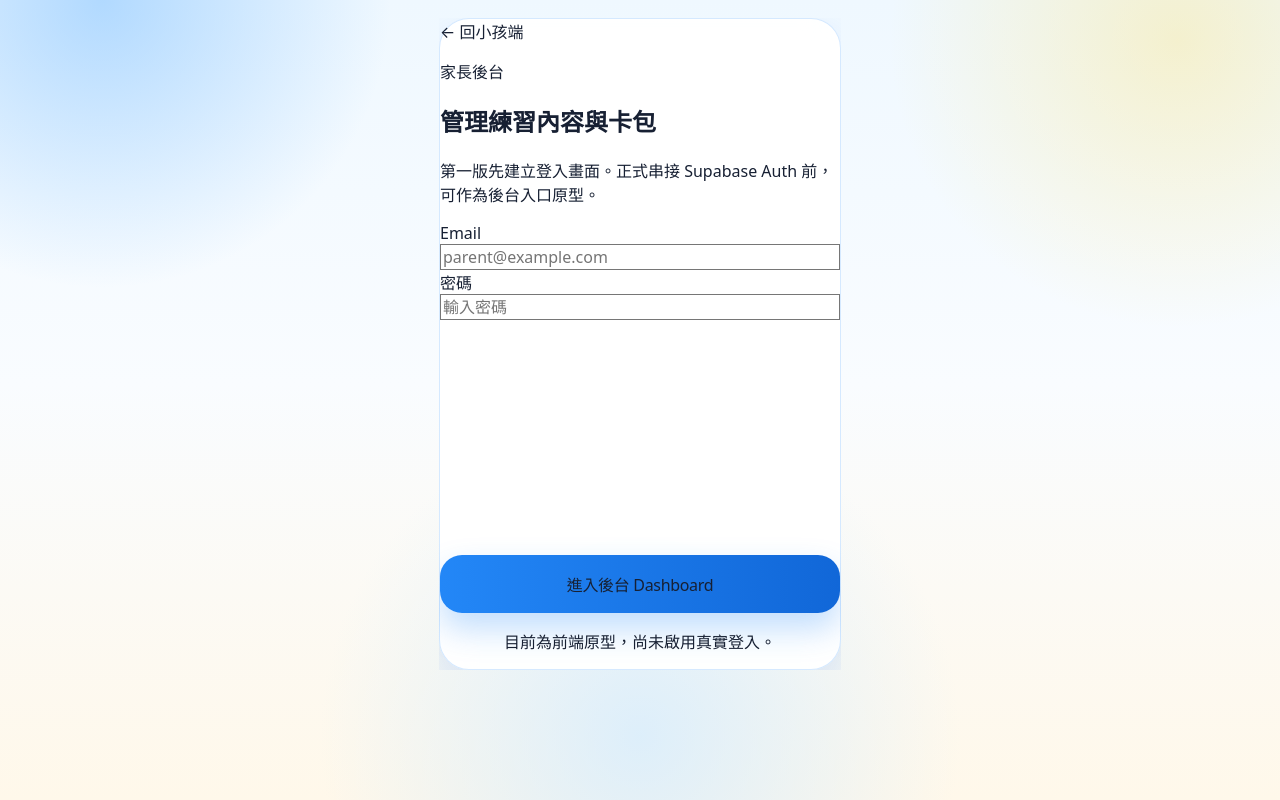
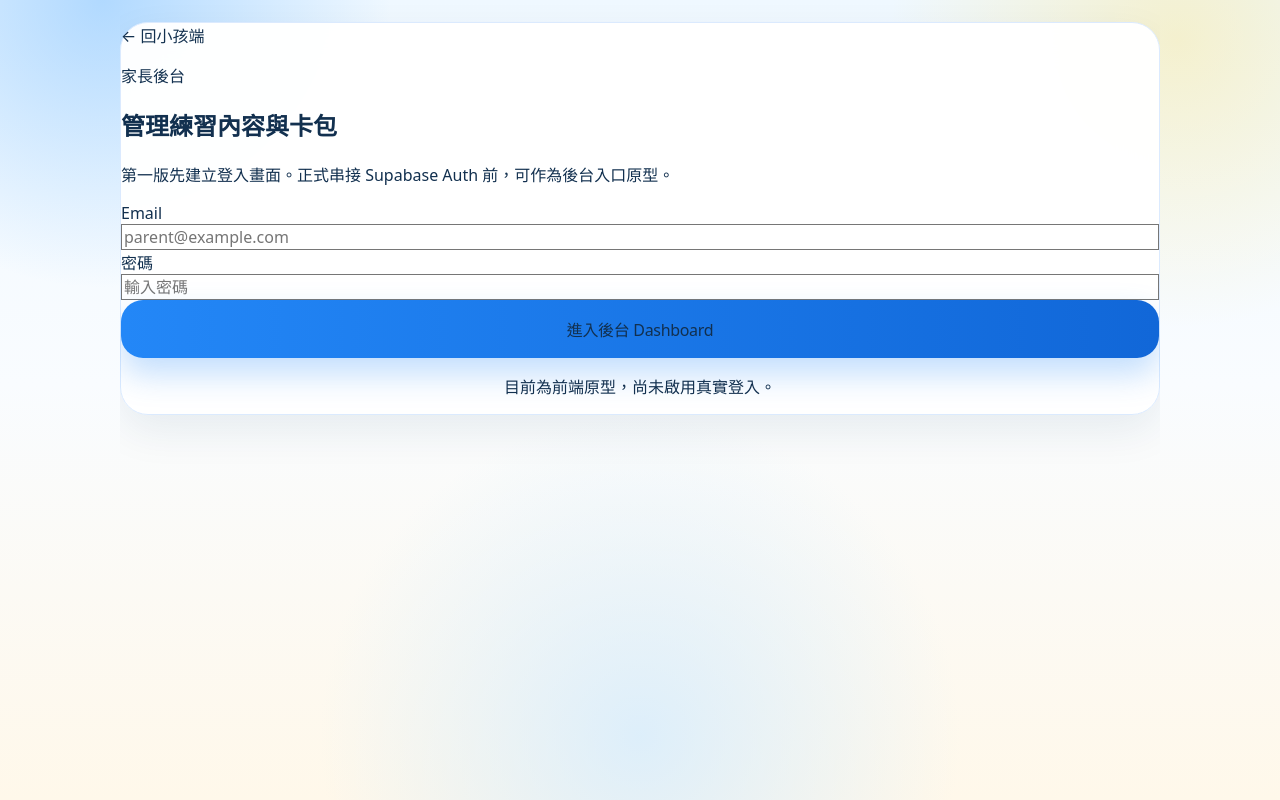
Before and after one commit to daisanity-svg/star-practice-pwa, a Next.js app: page /parent/login in a window 1280 px wide. Built offline with nearby package versions, Linux system fonts and the light colour scheme.

Commit message:
Polish parent admin UI

```diff
--- a/app/globals.css
+++ b/app/globals.css
@@ -12,6 +12,11 @@
   --yellow: #ffd95a;
   --mint: #dff8ef;
   --panel: rgba(255, 255, 255, 0.92);
+  --admin-bg: #f8fbff;
+  --admin-surface: #ffffff;
+  --admin-border: #dbeafe;
+  --admin-text: #12304f;
+  --admin-muted: #64748b;
 }
 
 * {
@@ -183,6 +188,43 @@ a[aria-disabled='true'] {
     linear-gradient(145deg, #dbeafe 0%, #f6fbff 55%, #fff2b7 100%);
 }
 
+.admin-shell {
+  width: min(100% - 24px, 1040px);
+  min-height: 100dvh;
+  margin: 0 auto;
+  overflow-x: hidden;
+  padding: max(22px, calc(env(safe-area-inset-top) + 12px)) 0 max(48px, calc(env(safe-area-inset-bottom) + 34px));
+  color: var(--admin-text);
+}
+
+.admin-shell .kid-card,
+.admin-shell .kid-card-strong {
+  border: 1px solid var(--admin-border);
+  border-radius: 28px;
+  background: rgba(255, 255, 255, 0.97);
+  box-shadow: 0 16px 42px rgba(18, 48, 79, 0.08);
+}
+
+.admin-shell .kid-hero-blue {
+  background:
+    radial-gradient(circle at 88% 12%, rgba(255, 255, 255, 0.52), transparent 10rem),
+    linear-gradient(135deg, #f8fbff 0%, #eaf6ff 54%, #dbeafe 100%);
+  color: var(--admin-text);
+  box-shadow: 0 16px 42px rgba(18, 48, 79, 0.08);
+}
+
+.admin-shell input,
+.admin-shell textarea,
+.admin-shell select {
+  max-width: 100%;
+}
+
+.admin-shell input:focus,
+.admin-shell textarea:focus,
+.admin-shell select:focus {
+  box-shadow: 0 0 0 4px rgba(47, 140, 255, 0.14);
+}
+
 .answer-pop {
   animation: answer-pop 260ms ease-out;
 }
--- a/app/parent/dashboard/page.tsx
+++ b/app/parent/dashboard/page.tsx
@@ -1,6 +1,5 @@
 import Link from 'next/link';
 import type { Route } from 'next';
-import { PhoneFrame } from '@/components/PhoneFrame';
 import { dashboardStats } from '@/lib/demo-data';
 import { getActiveEvent, getRewardPackSummaries } from '@/lib/data/events';
 
@@ -26,7 +25,7 @@ export default async function ParentDashboardPage() {
   const remainingStock = packs.reduce((sum, pack) => sum + pack.remaining_stock, 0);
 
   return (
-    <PhoneFrame>
+    <main className="admin-shell safe-screen">
       <div className="mb-4 flex items-center justify-between">
         <Link href="/" className="rounded-full bg-white/80 px-4 py-3 text-base font-black text-slate-600 shadow-sm">
           ← 小孩端
@@ -82,6 +81,6 @@ export default async function ParentDashboardPage() {
           </Link>
         ))}
       </section>
-    </PhoneFrame>
+    </main>
   );
 }
--- a/app/parent/events/page.tsx
+++ b/app/parent/events/page.tsx
@@ -1,5 +1,4 @@
 import Link from 'next/link';
-import { PhoneFrame } from '@/components/PhoneFrame';
 import { createEvent, createRewardPack } from '@/lib/actions/events';
 import { getActiveEvent, getRewardPackSummaries } from '@/lib/data/events';
 
@@ -20,7 +19,7 @@ export default async function ParentEventsPage() {
   const [activeEvent, packs] = await Promise.all([getActiveEvent(), getRewardPackSummaries()]);
 
   return (
-    <PhoneFrame>
+    <main className="admin-shell safe-screen">
       <div className="mb-4 flex items-center justify-between">
         <Link href="/parent/dashboard" className="rounded-full bg-white/80 px-4 py-3 text-base font-black text-slate-600 shadow-sm">
           ← 後台
@@ -162,6 +161,6 @@ export default async function ParentEventsPage() {
           </div>
         ))}
       </section>
-    </PhoneFrame>
+    </main>
   );
 }
--- a/app/parent/learning/page.tsx
+++ b/app/parent/learning/page.tsx
@@ -1,5 +1,4 @@
 import Link from 'next/link';
-import { PhoneFrame } from '@/components/PhoneFrame';
 import { createLearningItem, createMemoryHook } from '@/lib/actions/learning';
 import { getLearningItems, getMemoryHooks } from '@/lib/data/learning';
 
@@ -28,7 +27,7 @@ export default async function ParentLearningPage() {
   const [items, hooks] = await Promise.all([getLearningItems(), getMemoryHooks()]);
 
   return (
-    <PhoneFrame>
+    <main className="admin-shell safe-screen">
       <div className="mb-4 flex items-center justify-between">
         <Link href="/parent/dashboard" className="rounded-full bg-white/80 px-4 py-3 text-base font-black text-slate-600 shadow-sm">
           ← 後台
@@ -167,6 +166,6 @@ export default async function ParentLearningPage() {
           );
         })}
       </section>
-    </PhoneFrame>
+    </main>
   );
 }
--- a/app/parent/login/page.tsx
+++ b/app/parent/login/page.tsx
@@ -1,10 +1,9 @@
 import Link from 'next/link';
 import { KidButton } from '@/components/KidButton';
-import { PhoneFrame } from '@/components/PhoneFrame';
 
 export default function ParentLoginPage() {
   return (
-    <PhoneFrame>
+    <main className="admin-shell safe-screen">
       <section className="kid-card flex flex-1 flex-col p-6">
         <Link href="/" className="mb-6 w-fit rounded-full bg-white/80 px-4 py-3 text-base font-black text-slate-600 shadow-sm">
           ← 回小孩端
@@ -34,6 +33,6 @@ export default function ParentLoginPage() {
           <p className="text-center text-sm font-semibold text-slate-500">目前為前端原型，尚未啟用真實登入。</p>
         </div>
       </section>
-    </PhoneFrame>
+    </main>
   );
 }
--- a/app/parent/progress/page.tsx
+++ b/app/parent/progress/page.tsx
@@ -1,5 +1,4 @@
 import Link from 'next/link';
-import { PhoneFrame } from '@/components/PhoneFrame';
 import { getLearningProgress } from '@/lib/data/learning';
 
 function masteryText(level: number) {
@@ -15,7 +14,7 @@ export default async function ParentProgressPage() {
   const progress = await getLearningProgress();
 
   return (
-    <PhoneFrame>
+    <main className="admin-shell safe-screen">
       <div className="mb-4 flex items-center justify-between">
         <Link href="/parent/dashboard" className="rounded-full bg-white/80 px-4 py-3 text-base font-black text-slate-600 shadow-sm">
           ← 後台
@@ -71,6 +70,6 @@ export default async function ParentProgressPage() {
           );
         })}
       </section>
-    </PhoneFrame>
+    </main>
   );
 }
--- a/app/parent/settings/page.tsx
+++ b/app/parent/settings/page.tsx
@@ -1,5 +1,4 @@
 import Link from 'next/link';
-import { PhoneFrame } from '@/components/PhoneFrame';
 import { getPracticeSettings } from '@/lib/data/settings';
 
 const rowClass = 'rounded-[28px] bg-white/75 p-4 shadow-sm';
@@ -8,7 +7,7 @@ export default async function ParentSettingsPage() {
   const settings = await getPracticeSettings();
 
   return (
-    <PhoneFrame>
+    <main className="admin-shell safe-screen">
       <div className="mb-4 flex items-center justify-between">
         <Link href="/parent/dashboard" className="rounded-full bg-white/80 px-4 py-3 text-base font-black text-slate-600 shadow-sm">
           ← 後台
@@ -44,6 +43,6 @@ export default async function ParentSettingsPage() {
           <p className="mt-2 text-xl font-black text-ink">正確率 {settings.min_correct_rate_for_bonus}% 或弱點答對 {settings.weakness_bonus_required} 題</p>
         </div>
       </section>
-    </PhoneFrame>
+    </main>
   );
 }
--- a/app/parent/templates/page.tsx
+++ b/app/parent/templates/page.tsx
@@ -1,5 +1,4 @@
 import Link from 'next/link';
-import { PhoneFrame } from '@/components/PhoneFrame';
 import { createQuestionTemplate } from '@/lib/actions/learning';
 import { getQuestionTemplates } from '@/lib/data/templates';
 
@@ -19,7 +18,7 @@ export default async function ParentTemplatesPage() {
   const templates = await getQuestionTemplates();
 
   return (
-    <PhoneFrame>
+    <main className="admin-shell safe-screen">
       <div className="mb-4 flex items-center justify-between">
         <Link href="/parent/dashboard" className="rounded-full bg-white/80 px-4 py-3 text-base font-black text-slate-600 shadow-sm">
           ← 後台
@@ -109,6 +108,6 @@ export default async function ParentTemplatesPage() {
           </div>
         ))}
       </section>
-    </PhoneFrame>
+    </main>
   );
 }
```
Also changed, not shown: app/parent/cards/page.tsx (+5 -5 lines).
